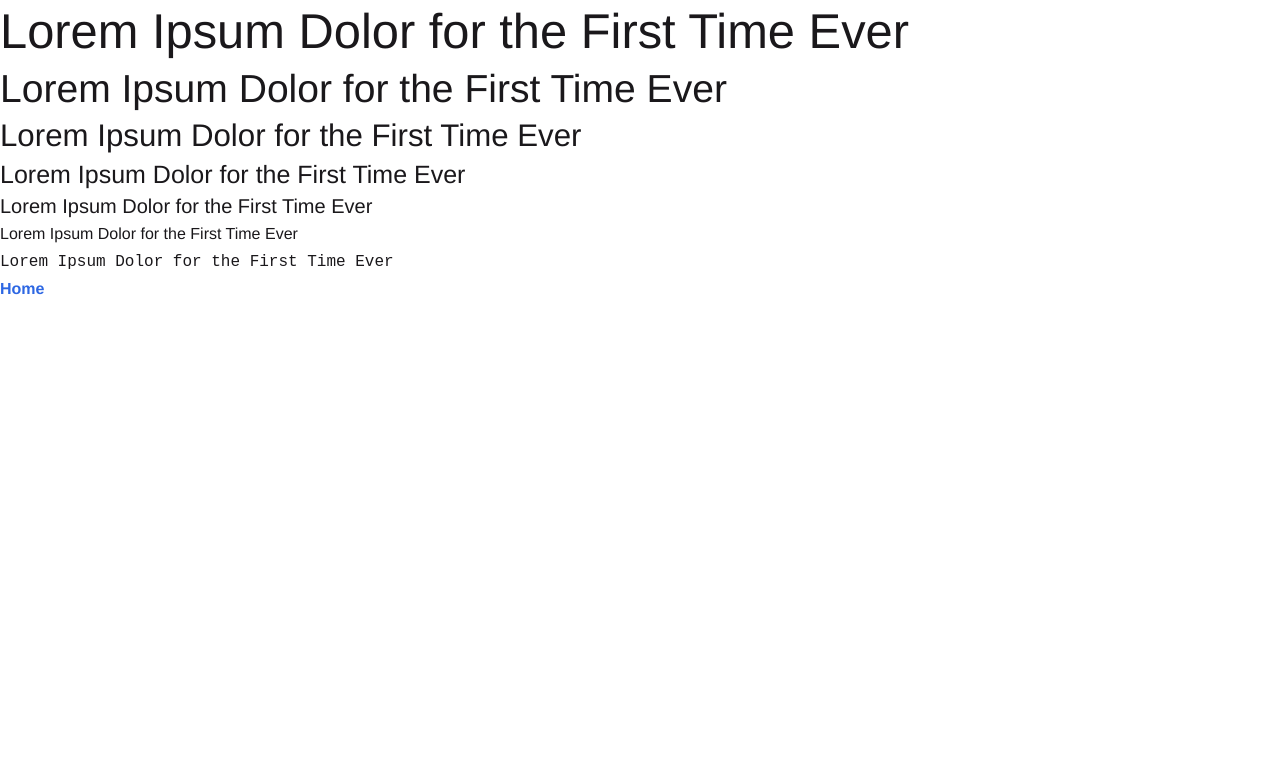
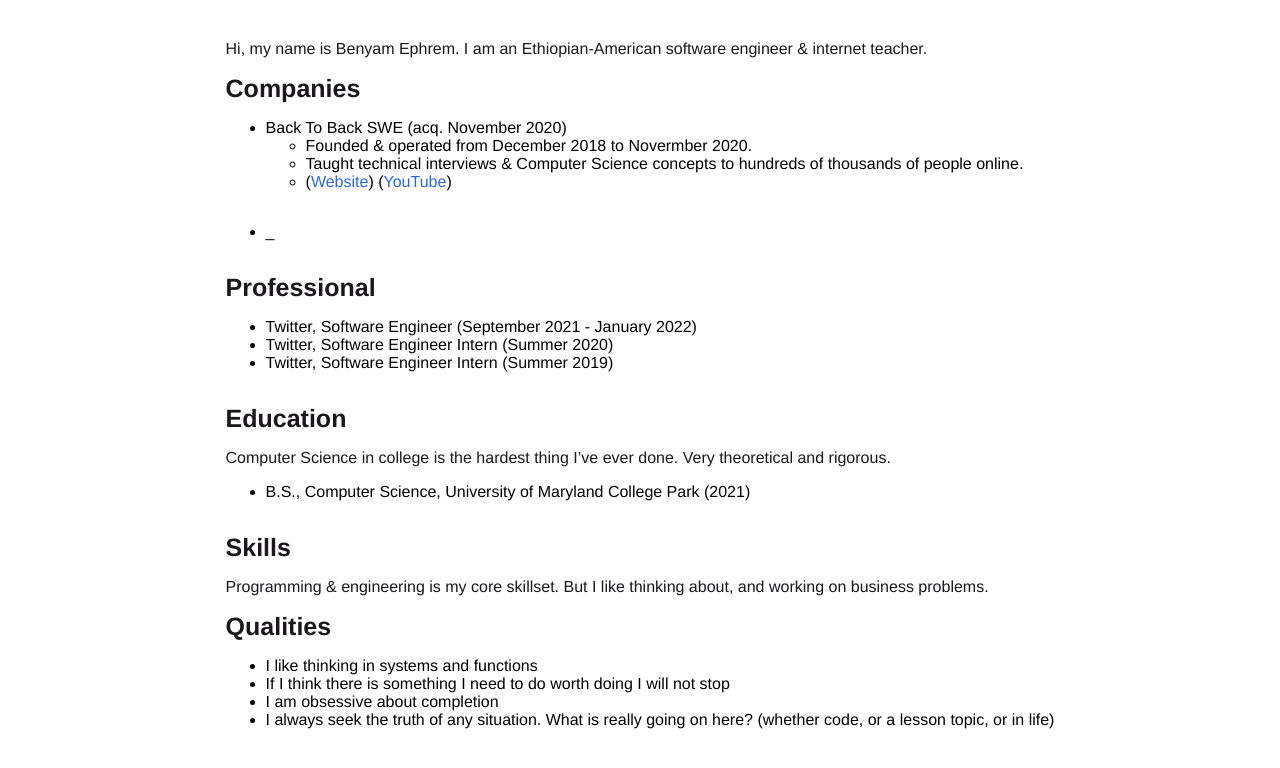
Before and after one commit to bephrem1/bephrem1.github.io, a Next.js app: page / in a window 1280 px wide. Shown: the top 768 px of the page. Built offline with nearby package versions, Linux system fonts and the light colour scheme; no server answers.

Commit message:
reproduce original site

```diff
--- a/src/components/page-segments/home/Home.tsx
+++ b/src/components/page-segments/home/Home.tsx
@@ -1,31 +1,105 @@
+import { PAGE_SECTION_MAX_WIDTH, SPACES } from '../../../design';
+
+import { EXTERNAL_LINKS } from '../../../global-helpers/urls';
 import { FunctionComponent } from 'react';
 import Link from '../../shared/elements/Link';
 import Spacer from '../../shared/layout/Spacer';
-import Text from '../../shared//elements/Text';
+import Text from '../../shared/elements/Text';
 import View from '../../shared/elements/View';
 
 interface Props {}
 
 const Home: FunctionComponent<Props> = () => {
   return (
-    <View>
-      <Text tag="h1">Lorem Ipsum Dolor for the First Time Ever</Text>
-      <Spacer direction="vertical" size="1px" />
-      <Text tag="h2">Lorem Ipsum Dolor for the First Time Ever</Text>
-      <Spacer direction="vertical" size="1px" />
-      <Text tag="h3">Lorem Ipsum Dolor for the First Time Ever</Text>
-      <Spacer direction="vertical" size="1px" />
-      <Text tag="h4">Lorem Ipsum Dolor for the First Time Ever</Text>
-      <Spacer direction="vertical" size="1px" />
-      <Text tag="h5">Lorem Ipsum Dolor for the First Time Ever</Text>
-      <Spacer direction="vertical" size="1px" />
-      <Text tag="h6">Lorem Ipsum Dolor for the First Time Ever</Text>
-      <Spacer direction="vertical" size="1px" />
-      <Text tag="code">Lorem Ipsum Dolor for the First Time Ever</Text>
-      <Spacer direction="vertical" size="1px" />
-      <Link type="internal" dest="/jacked" bold>
-        Home
-      </Link>
+    <View
+      paddingTop="40px"
+      paddingX={SPACES.PADDING.SMALL}
+      paddingBottom={SPACES.PADDING.XLARGE}
+      centerItemsHorizontally
+    >
+      <View direction="vertical" maxWidth={PAGE_SECTION_MAX_WIDTH}>
+        <Text tag="p">
+          Hi, my name is Benyam Ephrem. I am an Ethiopian-American software engineer & internet
+          teacher.
+        </Text>
+        <Spacer direction="vertical" size={SPACES.GAP.SMALL} />
+
+        <Text tag="h4" bold>
+          Companies
+        </Text>
+        <ul>
+          <li>Back To Back SWE (acq. November 2020)</li>
+          <ul>
+            <li>Founded & operated from December 2018 to Novermber 2020.</li>
+            <li>
+              Taught technical interviews & Computer Science concepts to hundreds of thousands of
+              people online.
+            </li>
+            <li>
+              (
+              <Link type="external" dest={EXTERNAL_LINKS.BACKTOBACKSWE.WEBSITE}>
+                Website
+              </Link>
+              ) (
+              <Link type="external" dest={EXTERNAL_LINKS.BACKTOBACKSWE.YOUTUBE}>
+                YouTube
+              </Link>
+              )
+            </li>
+          </ul>
+        </ul>
+        <ul>
+          <li>_</li>
+        </ul>
+        <Spacer direction="vertical" size={SPACES.GAP.SMALL} />
+
+        <Text tag="h4" bold>
+          Professional
+        </Text>
+        <ul>
+          <li>Twitter, Software Engineer (September 2021 - January 2022)</li>
+          <li>Twitter, Software Engineer Intern (Summer 2020)</li>
+          <li>Twitter, Software Engineer Intern (Summer 2019)</li>
+        </ul>
+        <Spacer direction="vertical" size={SPACES.GAP.SMALL} />
+
+        <Text tag="h4" bold>
+          Education
+        </Text>
+        <Spacer direction="vertical" size={SPACES.GAP.SMALL} />
+        <Text tag="p">
+          Computer Science in college is the hardest thing I’ve ever done. Very theoretical and
+          rigorous.
+        </Text>
+        <ul>
+          <li>B.S., Computer Science, University of Maryland College Park (2021)</li>
+        </ul>
+        <Spacer direction="vertical" size={SPACES.GAP.SMALL} />
+
+        <Text tag="h4" bold>
+          Skills
+        </Text>
+        <Spacer direction="vertical" size={SPACES.GAP.SMALL} />
+        <Text tag="p">
+          Programming & engineering is my core skillset. But I like thinking about, and working on
+          business problems.
+        </Text>
+        <Spacer direction="vertical" size={SPACES.GAP.SMALL} />
+
+        <Text tag="h4" bold>
+          Qualities
+        </Text>
+        <ul>
+          <li>I like thinking in systems and functions</li>
+          <li>If I think there is something I need to do worth doing I will not stop</li>
+          <li>I am obsessive about completion</li>
+          <li>
+            I always seek the truth of any situation. What is really going on here? (whether code,
+            or a lesson topic, or in life)
+          </li>
+        </ul>
+        <Spacer direction="vertical" size={SPACES.GAP.SMALL} />
+      </View>
     </View>
   );
 };
--- a/src/global-helpers/urls.ts
+++ b/src/global-helpers/urls.ts
@@ -8,6 +8,10 @@ export const EXTERNAL_LINKS = {
   GITHUB: 'https://github.com/bephrem1',
   SOCIAL: {
     TWITTER: 'https://twitter.com/notbenyam'
+  },
+  BACKTOBACKSWE: {
+    WEBSITE: 'https://backtobackswe.com',
+    YOUTUBE: 'https://www.youtube.com/c/BackToBackSWE'
   }
 };
 
--- a/src/styles/global.css
+++ b/src/styles/global.css
@@ -19,36 +19,26 @@ body {
 
 h1 {
   font-size: 3.052rem;
-  line-height: 1.3;
 }
 
 h2 {
   font-size: 2.441rem;
-  line-height: 1.3;
 }
 
 h3 {
   font-size: 1.953rem;
-  line-height: 1.3;
 }
 
 h4 {
   font-size: 1.563rem;
-  line-height: 1.3;
 }
 
 h5 {
   font-size: 1.25rem;
-  line-height: 1.5;
 }
 
 h6 {
   font-size: 1rem;
-  line-height: 1.5;
-}
-
-p {
-  line-height: 1.5;
 }
 
 a {
```
